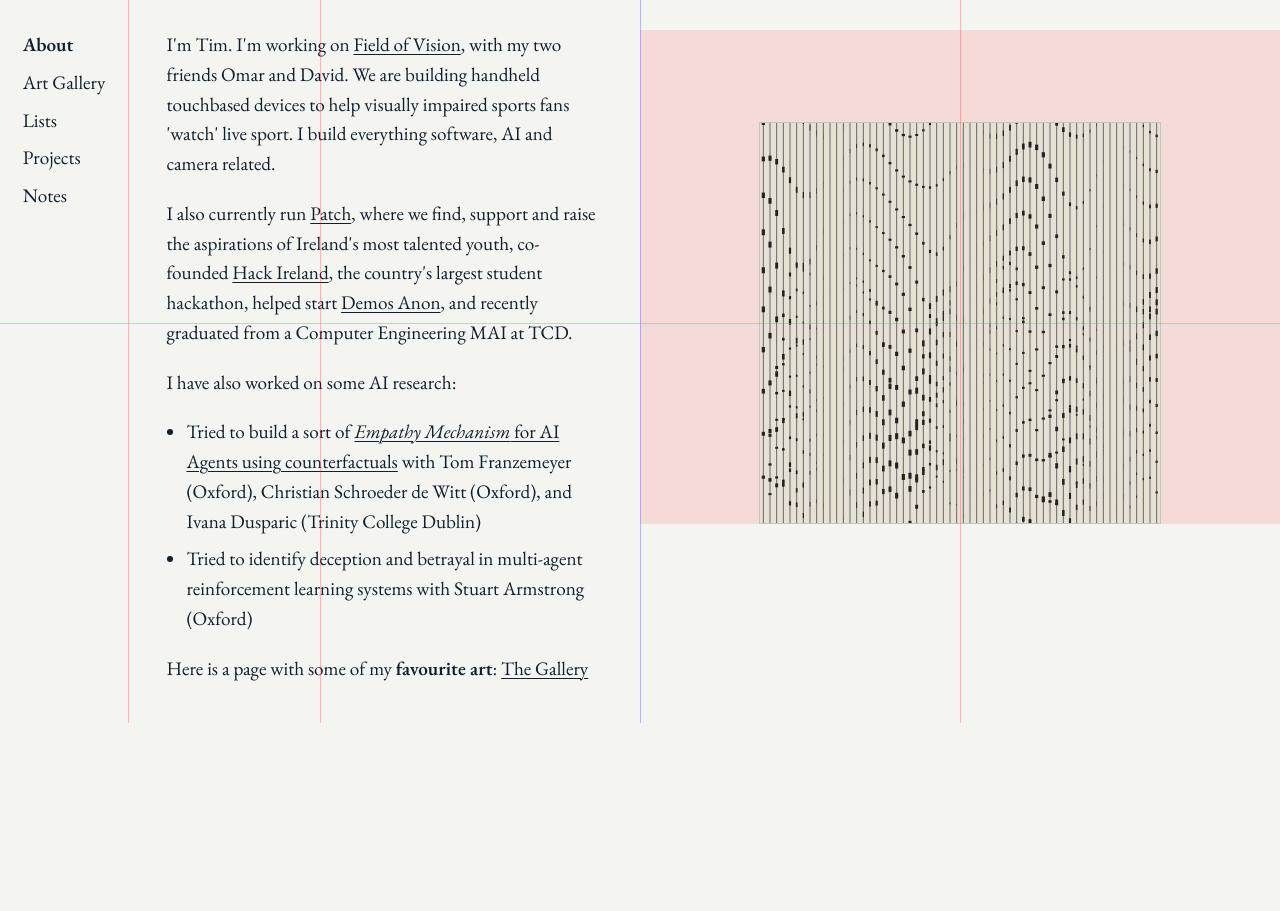
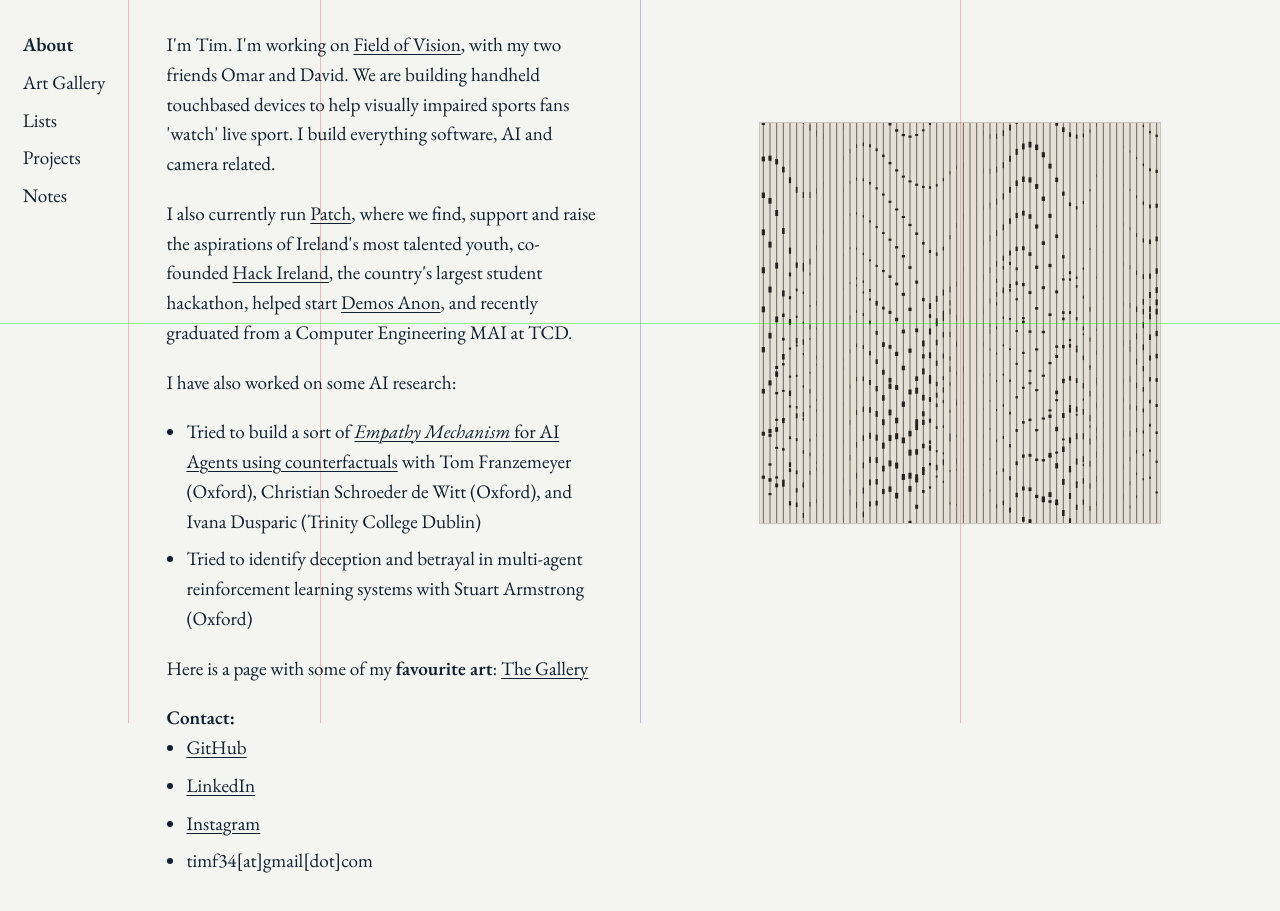
Before and after one commit to timf34/TimFarrelly3.0, an Astro site: page / in a window 1280 px wide. Shown: the part 77-988 px from the top of the page. Before the commit the page ends 844 px from the top, so only its background shows below. Built offline with nearby package versions, Linux system fonts and the light colour scheme; Astro itself is replaced by a stand-in of ours.

Commit message:
added contact info temporarily

```diff
--- a/src/pages/index.astro
+++ b/src/pages/index.astro
@@ -62,6 +62,14 @@ import Layout from '../layouts/Layout.astro';
         </ul>
 
         <p>Here is a page with some of my <strong>favourite art</strong>: <a href="/art">The Gallery</a></p>
+
+        <b>Contact:</b>
+        <ul>
+            <li><a href="https://github.com/timf34">GitHub</a></li>
+            <li><a href="https://www.linkedin.com/in/timfarrelly2000/">LinkedIn</a></li>
+            <li><a href="https://www.instagram.com/tim_farrelly34/">Instagram</a></li>
+            <li>timf34[at]gmail[dot]com</li>
+        </ul>
       </div>
     </article>
 
@@ -260,7 +268,7 @@ import Layout from '../layouts/Layout.astro';
     justify-content: center;
     align-items: flex-start;
     padding-top: 0; /* JS will set this */
-    background: rgba(255, 0, 0, 0.1);  /* Visualisation for debugging */
+    /* background: rgba(255, 0, 0, 0.1);  Visualisation for debugging */
   }
 
   .art-frame {
```
